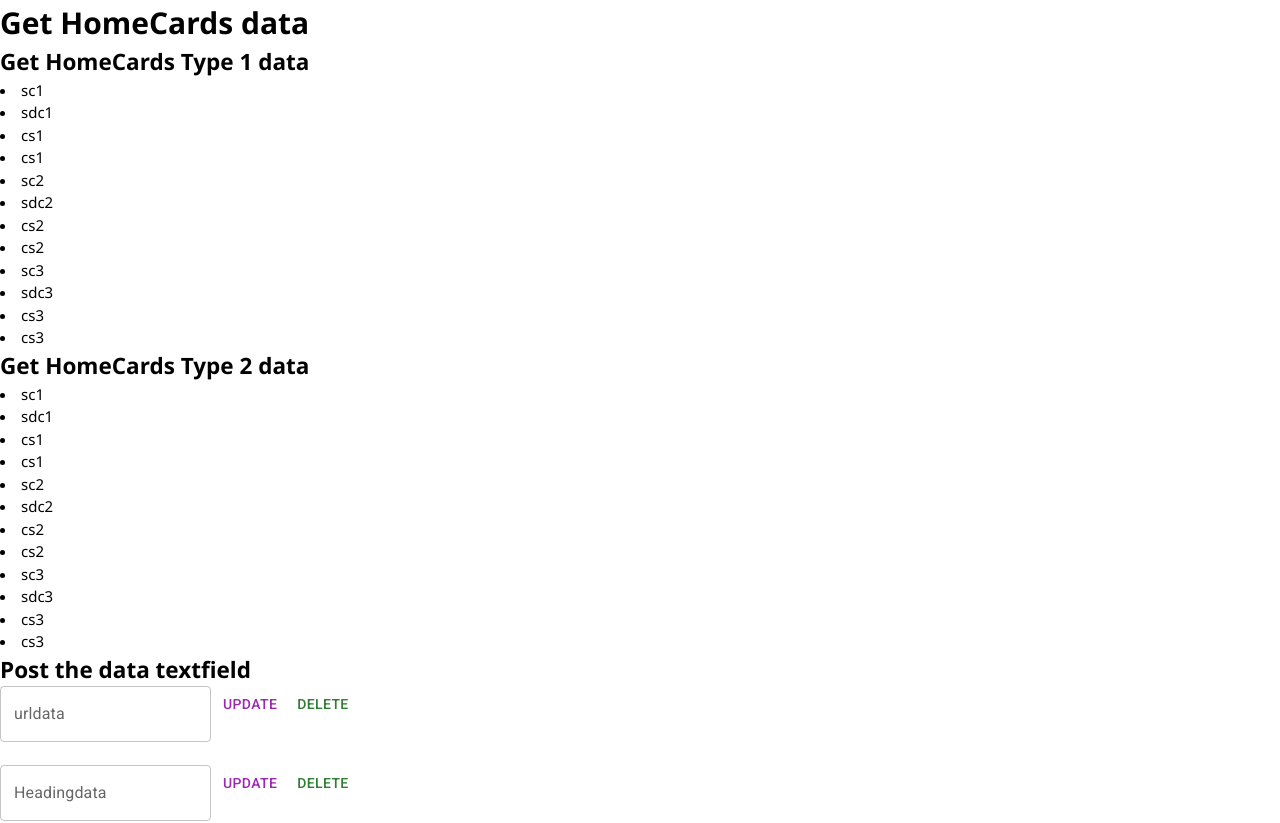
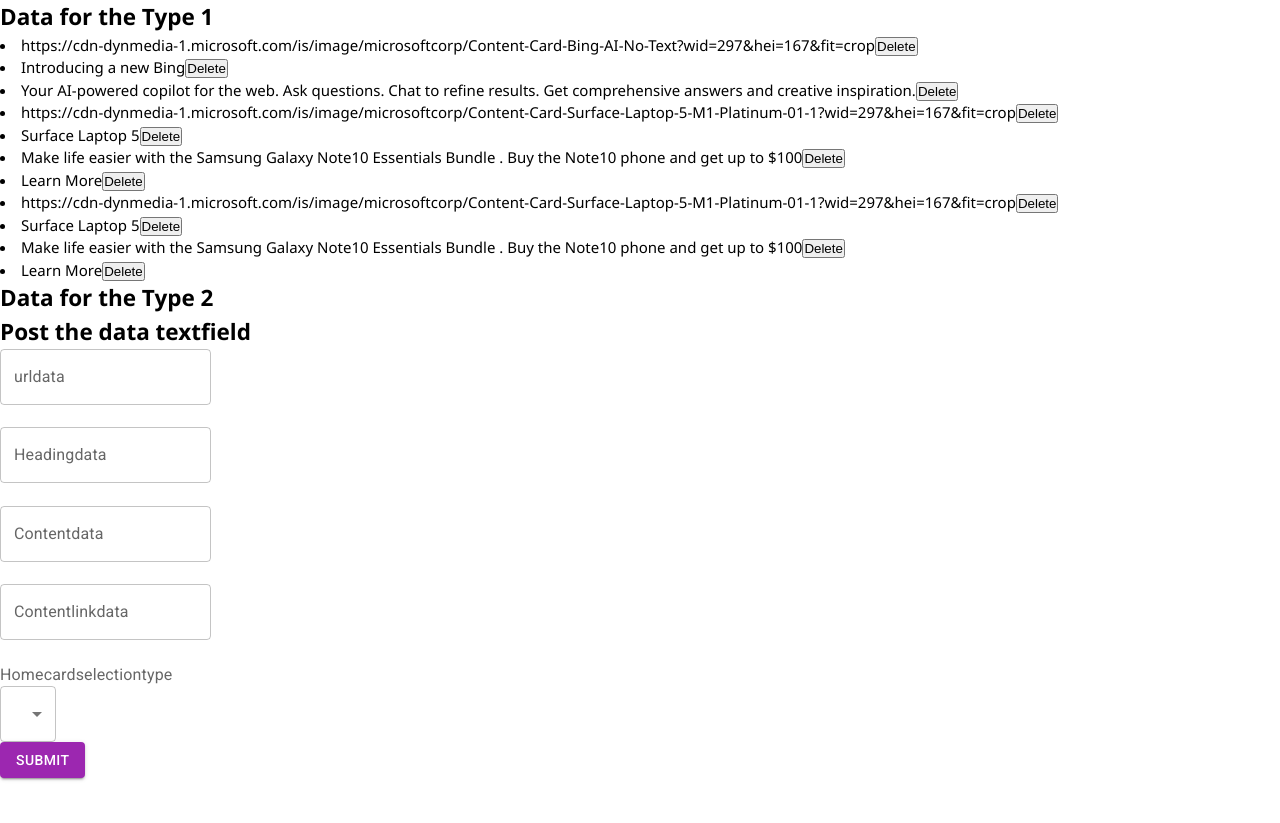
Before and after one commit to jadenitishraj/microsoft, a React (Create React App) app: page /admin-homecards in a window 1280 px wide. Shown: the top 823 px of the page. After the commit the page ends 800 px from the top, so only its background shows below. Built offline with nearby package versions, Linux system fonts and the light colour scheme; data requests are answered from the project's data file.

Commit message:
POST DELETE and GET data for homecards is compeleted

```diff
--- a/db.json
+++ b/db.json
@@ -52,26 +52,54 @@
   "profile": {
     "name": "typicode"
   },
-  "homecardslist": {
-   "type1":[{"Url": "sc1",
-   "Heading": "sdc1",
-   "Content": "cs1",
-   "Link": "cs1"},{"Url": "sc2",
-   "Heading": "sdc2",
-   "Content": "cs2",
-   "Link": "cs2"},{"Url": "sc3",
-   "Heading": "sdc3",
-   "Content": "cs3",
-   "Link": "cs3"}],
-   "type2":[{"Url": "sc1",
-   "Heading": "sdc1",
-   "Content": "cs1",
-   "Link": "cs1"},{"Url": "sc2",
-   "Heading": "sdc2",
-   "Content": "cs2",
-   "Link": "cs2"},{"Url": "sc3",
-   "Heading": "sdc3",
-   "Content": "cs3",
-   "Link": "cs3"}]
-  }
+  "homecardslist": [
+    {
+      "urldata": null,
+      "Headingdata": null,
+      "Contentdata": null,
+      "Contentlinkdata": null,
+      "HomeCardsType": "Type1",
+      "id": 49
+    },
+    {
+      "urldata": null,
+      "Headingdata": null,
+      "Contentdata": null,
+      "Contentlinkdata": null,
+      "HomeCardsType": "Type1",
+      "id": 50
+    },
+    {
+      "urldata": null,
+      "Headingdata": null,
+      "Contentdata": null,
+      "Contentlinkdata": null,
+      "HomeCardsType": "Type1",
+      "id": 51
+    },
+    {
+      "urldata": "https://cdn-dynmedia-1.microsoft.com/is/image/microsoftcorp/Content-Card-Bing-AI-No-Text?wid=297&hei=167&fit=crop",
+      "Headingdata": "Introducing a new Bing",
+      "Contentdata": "Your AI-powered copilot for the web. Ask questions. Chat to refine           results. Get comprehensive answers and creative inspiration.",
+      "Contentlinkdata": null,
+      "HomeCardsType": "Type1",
+      "id": 52
+    },
+    {
+      "urldata": "https://cdn-dynmedia-1.microsoft.com/is/image/microsoftcorp/Content-Card-Surface-Laptop-5-M1-Platinum-01-1?wid=297&hei=167&fit=crop",
+      "Headingdata": "Surface Laptop 5",
+      "Contentdata": "Make life easier with the Samsung Galaxy Note10 Essentials Bundle . Buy the Note10 phone and get up to $100",
+      "Contentlinkdata": "Learn More",
+      "HomeCardsType": "Type1",
+      "id": 53
+    },
+    {
+      "urldata": "https://cdn-dynmedia-1.microsoft.com/is/image/microsoftcorp/Content-Card-Surface-Laptop-5-M1-Platinum-01-1?wid=297&hei=167&fit=crop",
+      "Headingdata": "Surface Laptop 5",
+      "Contentdata": "Make life easier with the Samsung Galaxy Note10 Essentials Bundle . Buy the Note10 phone and get up to $100",
+      "Contentlinkdata": "Learn More",
+      "HomeCardsType": "Type1",
+      "id": 54
+    }
+  ]
 }
--- a/src/components/homeCards/HomeCards.jsx
+++ b/src/components/homeCards/HomeCards.jsx
@@ -1,7 +1,26 @@
-export default function HomeCards() {
-  return (
-    <section className="home-cards container">
-      <div>
+// import { useSelector, useDispatch } from "react-redux";
+// import { Homecards } from '../../actions/Homecards'
+// import { useEffect } from "react";
+
+// export default function HomeCards() {
+
+//   const homecardslistdata = useSelector((state) => state.Homecardslist.Homecardslistarray);
+//   const dispatch = useDispatch();
+
+
+//   useEffect(()=>{
+//     dispatch(Homecards());
+//   },[])
+//   return (
+
+//     <h2>Testing</h2>
+//     {homecardslistdata}
+//   )
+// }
+// <section className="home-cards container">
+
+
+{/* <div>
         <img
           src="https://cdn-dynmedia-1.microsoft.com/is/image/microsoftcorp/Content-Card-Surface-Laptop-5-M1-Platinum-01-1?wid=297&hei=167&fit=crop"
           alt=""
@@ -53,7 +72,44 @@
         <a href="#">
           Learn More <i className="fas fa-chevron-right"></i>{" "}
         </a>
-      </div>
-    </section>
+      </div> */}
+
+
+
+{/* </section> */ }
+
+
+//   )
+
+// }
+
+
+import { useSelector, useDispatch } from "react-redux";
+import { Homecards } from '../../actions/Homecards'
+import { useEffect } from "react";
+
+export default function HomeCards() {
+  const homecardslistdata = useSelector((state) => state.Homecardslist.Homecardslistarray);
+  const dispatch = useDispatch();
+
+  useEffect(() => {
+    dispatch(Homecards());
+  }, []);
+
+  return (
+
+    <div>
+      <section className="home-cards container">
+      {homecardslistdata.map((item, index) => (
+        <div key={index}>
+          <img src={item.urldata} alt="" />
+          <h3>{item.Headingdata}</h3>
+          <p>{item.Contentdata}</p>
+          <a href="#">{item.Contentlinkdata}{" "}</a>
+        </div>
+      ))}
+      </section>
+
+    </div>
   );
 }
--- a/src/components/homeCards/HomeCardsAdmin.jsx
+++ b/src/components/homeCards/HomeCardsAdmin.jsx
@@ -3,23 +3,24 @@
 import { useDispatch, useSelector } from "react-redux";
 
 
-import { Homecards,PostHomecards } from '../../actions/Homecards'
+import { Homecards, PostHomecards, DeleteHomecards,UpdatedataHomecards } from '../../actions/Homecards'
 
 export default function HomeCardsAdmin() {
     const homecardslistdata = useSelector((state) => state.Homecardslist.Homecardslistarray);
     const dispatch = useDispatch();
 
-    const [homecardslist, setHomecardslist] = useState({})
+    const [homecardslist1, setHomecardslist1] = useState({})
+
 
     useEffect(() => {
         dispatch(Homecards())
     }, [])
 
     const onchangedata = (e) => {
-        console.log(e.target.value)
+
         const { name, value } = e.target
 
-        setHomecardslist((prevState) => ({
+        setHomecardslist1((prevState) => ({
             ...prevState,
             [name]: value
 
@@ -29,84 +30,165 @@
 
 
 
-    const Submitteddata = () => {
-        console.log(homecardslist);
-        dispatch(Homecards())
-        console.log(homecardslistdata)
-dispatch(PostHomecards(homecardslist));
+    const Submitteddata = (e) => {
+
+        dispatch(PostHomecards(homecardslist1));
 
     }
 
 
-    // const filteredtype1Data = homecardslistdata.filter((i, index) => {
-    //     console.log(i.type1);
-    //     return i.type1
-    // })
-    // const filteredtype2Data = homecardslistdata.filter((i, index) => {
-    //     console.log(i.type1);
-    //     return i.type2
-    // })
+    console.log(homecardslistdata);
 
-console.log(homecardslistdata);
+    const deletedata = (id, field) => {
+
+
+        const i = id.id
+        dispatch(DeleteHomecards(i, field))
+
+
+
+    }
+
+    const updatedata = (id, field)=>{
+const u = id.id;
+dispatch(UpdatedataHomecards(u,field))
+
+    }
+
     return (
         <>
+            <h2>Data for the Type 1</h2>
+            {
+                homecardslistdata.map((z, index) => {
 
-            <h1>Get HomeCards data</h1>
 
-            <h2>Get HomeCards Type 1 data</h2>
+                    if (z.HomeCardsType === 'Type1') {
 
-            {homecardslistdata.map((homecardsitems, index) => (
+                        return (
+                        //     <div key={index}>
+                        //         <li>{z.urldata}<button onClick={() => deletedata(z, 'urldata')}>Delete</button> <button onClick={() => updatedata(z, 'urldata')}>updatedata</button></li>
+                        //      <li>{z.Headingdata}<button onClick={() => deletedata(z, 'Headingdata')}>Delete</button> <button onClick={() => updatedata(z, 'Headingdata')}>updatedata</button></li>
+                        //    <li>{z.Contentdata}<button onClick={() => deletedata(z, 'Contentdata')}>Delete</button> <button onClick={() => updatedata(z, 'Contentdata')}>updatedata</button></li>
+                        //     <li>{z.Contentlinkdata}<button onClick={() => deletedata(z, 'Contentlinkdata')}>Delete</button> <button onClick={() => updatedata(z, 'Contentlinkdata')}>updatedata</button></li>
+                        //     </div>
                               <div key={index}>
-                    { homecardsitems.type1.map((type1data, type1index) => (
-                        <div key={type1index}>
-                            <li>{type1data.Url}</li>
-                            <li>{type1data.Heading}</li>
-                            <li>{type1data.Content}</li>
-                            <li>{type1data.Link}</li>
+                        {z.urldata ?  (<li>{z.urldata}<button onClick={() => deletedata(z, 'urldata')}>Delete</button></li>): ''}
+                           {z.Headingdata ?  (<li>{z.Headingdata}<button onClick={() => deletedata(z, 'Headingdata')}>Delete</button></li>): ''}
+                           {z.Contentdata ?  (<li>{z.Contentdata}<button onClick={() => deletedata(z, 'Contentdata')}>Delete</button></li>): ''}
+                           {z.Contentlinkdata ?  (<li>{z.Contentlinkdata}<button onClick={() => deletedata(z, 'Contentlinkdata')}>Delete</button></li>): ''}
                          </div>
-                    ))}
+                        )
+                    }
+                })
+            }
 
+
+            <h2>Data for the Type 2</h2>
+            {
+                homecardslistdata.map((z, index) => {
+
+
+                    if (z.HomeCardsType === 'Type2') {
+
+                        return (
+                            <div key={index}>
+
+                              {z.urldata ?  (<li>{z.urldata}<button onClick={() => deletedata(z, 'urldata')}>Delete</button></li>): ''}
+                              {z.Headingdata ?  (<li>{z.Headingdata}<button onClick={() => deletedata(z, 'Headingdata')}>Delete</button></li>): ''}
+                              {z.Contentdata ?  (<li>{z.Contentdata}<button onClick={() => deletedata(z, 'Contentdata')}>Delete</button></li>): ''}
+                              {z.Contentlinkdata ?  (<li>{z.Contentlinkdata}<button onClick={() => deletedata(z, 'Contentlinkdata')}>Delete</button></li>): ''}
                             </div>
+                        )
+                    }
+                })
+            }
 
-            ))}
 
-            <h2>Get HomeCards Type 2 data</h2>
-            {homecardslistdata.map((homecardsitems, index) => (
-                // console.log(homecardsitems)
+            {/* <h2>Get the type 1 data</h2>
+            {homecardslistdata && homecardslistdata.map((z, index) => {
+                console.log(z);
+                console.log(index);
+                return (
                     <div key={index}>
-                    {homecardsitems.type2.map((type2data, type2index) => (
-                        <div key={type2index}>
-                            <li>{type2data.Url}</li>
-                            <li>{type2data.Heading}</li>
-                            <li>{type2data.Content}</li>
-                            <li>{type2data.Link}</li>
+                        {
+                            z?.map((innerdata, innerindex) => {
+                                console.log(innerdata);
+                                if (innerdata?.HomeCardsType === 'Type1') {
+                                    return (
+                                        <div key={innerindex}>
+                                            <li>{innerdata?.urldata}</li  >
+                                            <li>{innerdata?.Headingdata}</li>
+                                            <li>{innerdata?.Contentdata}</li>
+                                            <li>{innerdata?.Contentlinkdata}</li>
                                         </div>
-                    ))}
+                                    )
+                                }
 
+                            })
+                        }
                     </div>
+                )
 
-            ))}
+
+
+
+
+
+
+
+            })}
+
+
+
+
+            <h2>Get the type 2 data</h2>
+
+            {homecardslistdata?.map((z2, index2) => {
+                console.log(z2);
+
+                return (
+                    <div key={index2}>
+                        {
+                            z2?.map((innerdata2, innerindex2) => {
+                                console.log(innerdata2);
+                                if (innerdata2?.HomeCardsType === 'Type2') {
+                                    return (
+                                        <div key={innerindex2}>
+                                            <li>{innerdata2?.urldata}</li  >
+                                            <li>{innerdata2?.Headingdata}</li>
+                                            <li>{innerdata2?.Contentdata}</li>
+                                            <li>{innerdata2?.Contentlinkdata}</li>
+                                        </div>
+                                    )
+                                }
+
+                            })
+                        }
+                    </div>
+                )
+
+
+            })} */}
 
 
             <h2>Post the data textfield</h2>
-            <TextField variant="outlined" label="urldata" name="urldata" onChange={onchangedata} /> <Button color="secondary">Update</Button> <Button color="success">DELETE</Button><br />
+            <TextField variant="outlined" label="urldata" name="urldata" onChange={onchangedata} /> <br />
             <br />
-            <TextField variant="outlined" label="Headingdata" name="Headingdata" onChange={onchangedata} /> <Button color="secondary">Update</Button>  <Button color="success">DELETE</Button><br />
+            <TextField variant="outlined" label="Headingdata" name="Headingdata" onChange={onchangedata} /> <br />
             <br />
 
-            <TextField variant="outlined" label="Contentdata" name="Contentdata" onChange={onchangedata} /> <Button color="secondary">Update</Button>  <Button color="success">DELETE</Button><br />
+            <TextField variant="outlined" label="Contentdata" name="Contentdata" onChange={onchangedata} />  <br />
             <br />
 
-            <TextField variant="outlined" label="Contentlinkdata" name="Contentlinkdata" onChange={onchangedata} /> <Button color="secondary">Update</Button> <Button color="success">DELETE</Button><br />
+            <TextField variant="outlined" label="Contentlinkdata" name="Contentlinkdata" onChange={onchangedata} /> <br />
 
             <br />
 
             <InputLabel>Homecardselectiontype</InputLabel>
-            <Select label="HomeCardsType">
+            <Select label="HomeCardsType" name="HomeCardsType" onChange={onchangedata} >
                 <MenuItem value="Type1">Type1</MenuItem>
                 <MenuItem value="Type2">Type2</MenuItem>
             </Select><br />
-            <br />
 
             <Button variant="contained" color="secondary" onClick={Submitteddata}>Submit</Button>
 
```
Also changed, not shown: src/actions/Homecards.js (+38 -0 lines), src/reducers/Homecardsreducer.js (+52 -13 lines). Lines whose indentation alone changed are shown as unchanged.
